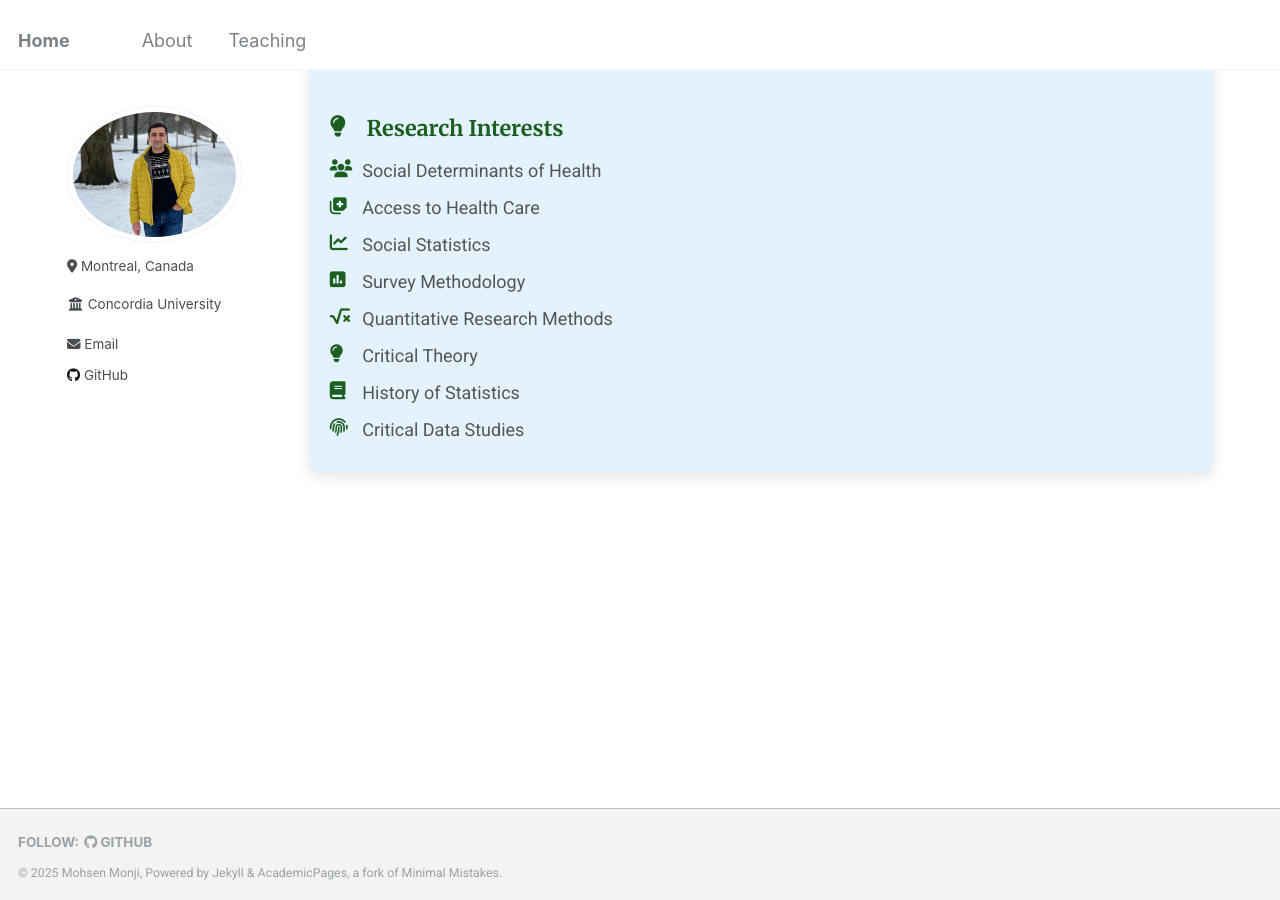
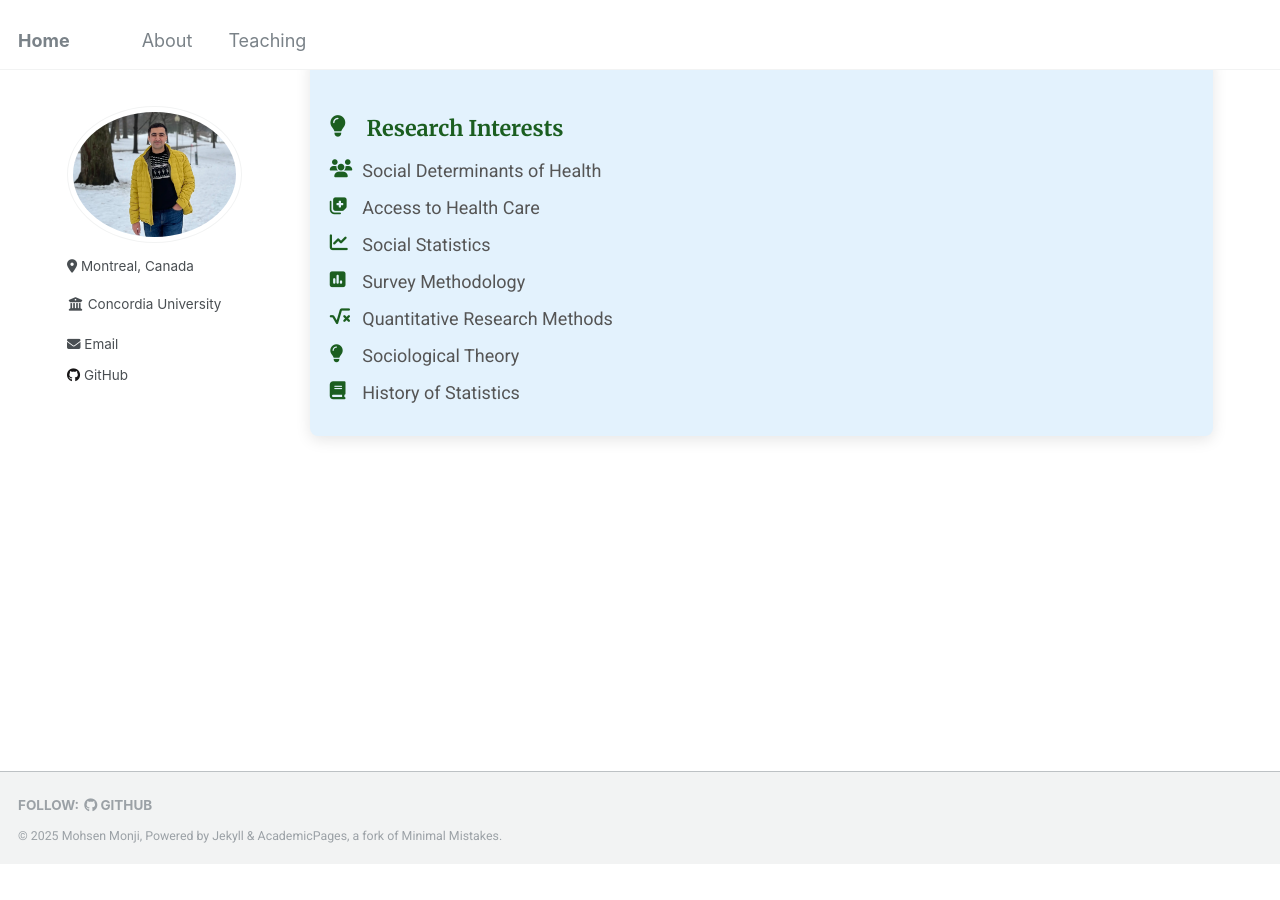
Before and after one commit to Mohsnmonji/mohsnmonji.github.io, a Jekyll site: the page built from about-me.md, in a window 1280 px wide and 900 px high, scrolled down 501 px. Built offline with Jekyll 4.4.1, drawn with Linux system fonts in a browser that asks for light colours; after the commit the page ends 1364 px from its top, so only the background shows below that.

Commit message:
Update about-me.md

```diff
--- a/about-me.md
+++ b/about-me.md
@@ -117,8 +117,7 @@ author_profile: true
     <li><i class="fas fa-chart-line icon"></i> Social Statistics</li>
     <li><i class="fas fa-poll icon"></i> Survey Methodology</li>
     <li><i class="fas fa-square-root-alt icon"></i> Quantitative Research Methods</li>
-    <li><i class="fas fa-lightbulb icon"></i> Critical Theory</li>
+    <li><i class="fas fa-lightbulb icon"></i> Sociological Theory</li>
     <li><i class="fas fa-book icon"></i> History of Statistics</li>
-    <li><i class="fas fa-fingerprint icon"></i> Critical Data Studies</li>
   </ul>
 </div>
```
